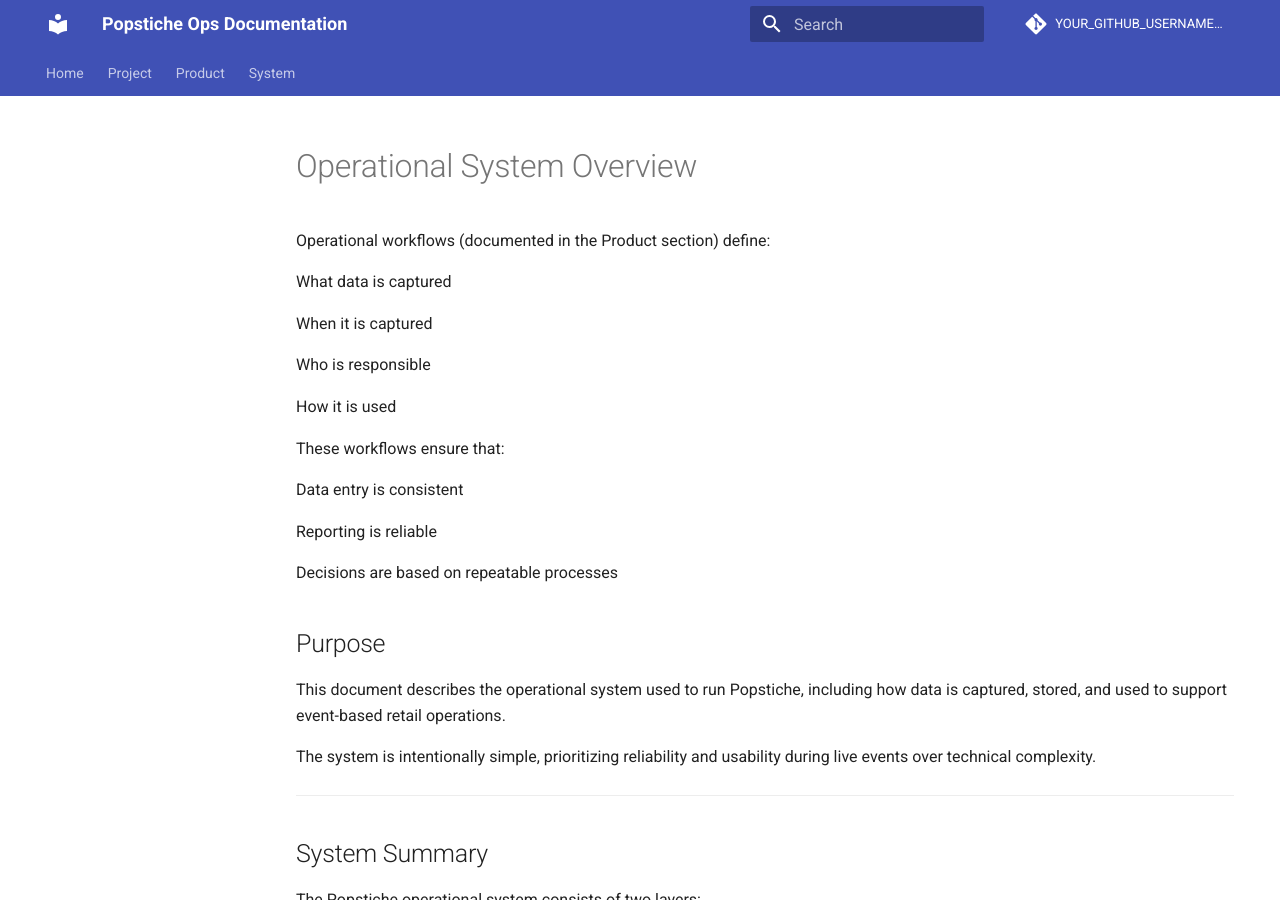
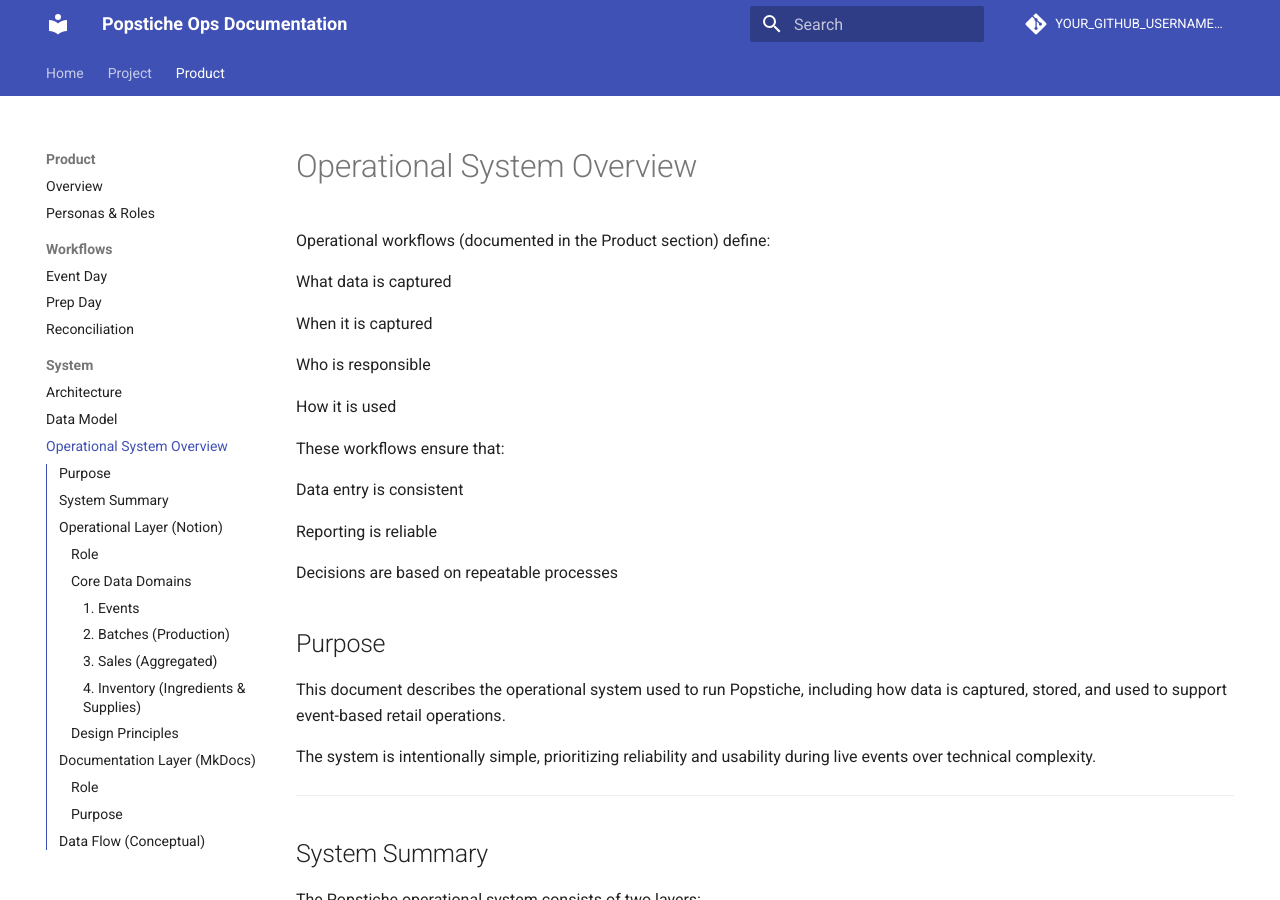
Before and after one commit to kkearns-tech/docs-portfolio, an MkDocs documentation site: the page built from docs/product/system/operational-system-overview.md, in a window 1280 px wide and 900 px high. Built offline with MkDocs 1.6.1 and Material for MkDocs 9.7.7, drawn with Linux system fonts in a browser that asks for light colours; comment, search, counter and statistics services are not loaded.

Commit message:
docs: updated the mkdocs.yml and incorrrect spelling of architecture

```diff
--- a/mkdocs.yml
+++ b/mkdocs.yml
@@ -41,6 +41,7 @@ nav:
           - Event Day: product/workflows/event-day.md
           - Prep Day: product/workflows/prep-day.md
           - Reconciliation: product/workflows/reconciliation.md
-  - System:
-      - Architecture: product/system/architecture.md
-      - Data Model: product/system/data-model.md
+      - System:
+          - Architecture: product/system/architecture.md
+          - Data Model: product/system/data-model.md
+          - Operational System Overview: product/system/operational-system-overview.md
```
Also changed, not shown: docs/product/system/architecture.md (renamed from docs/product/system/architectrure.md).
